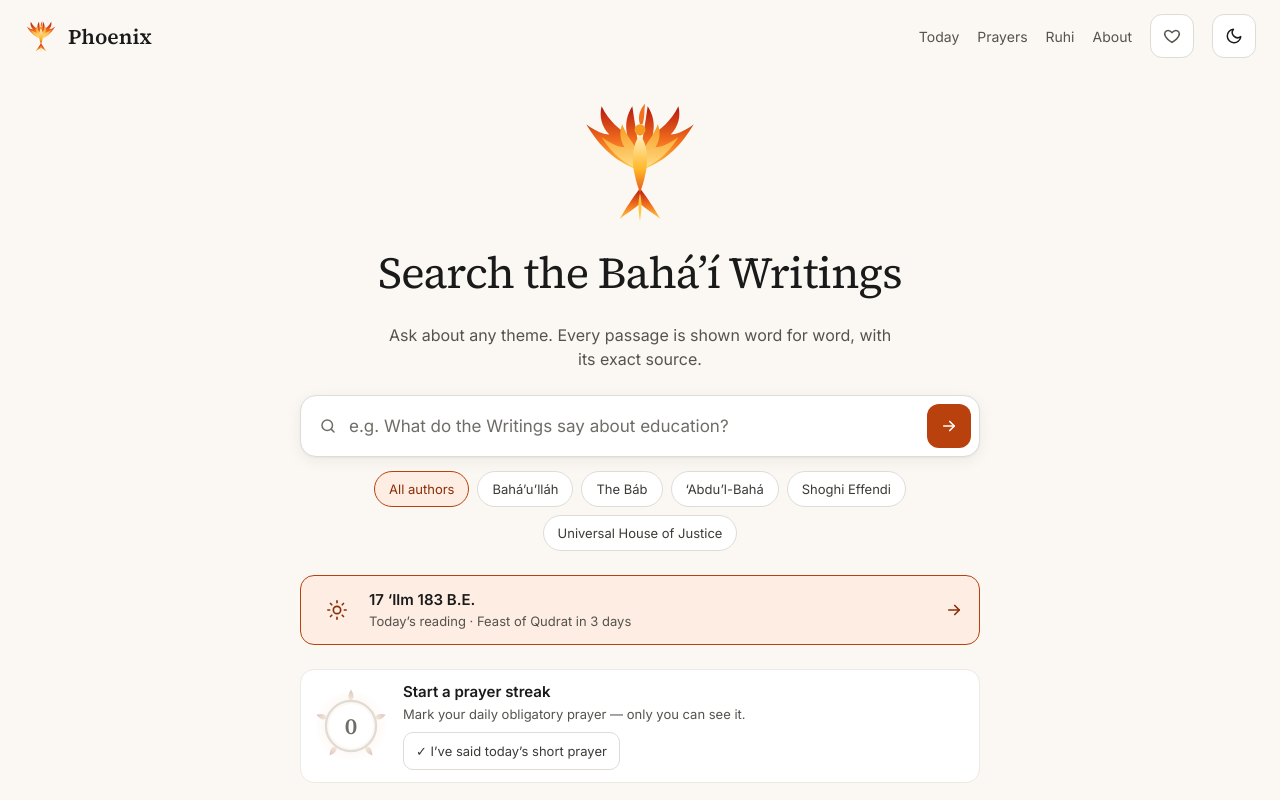
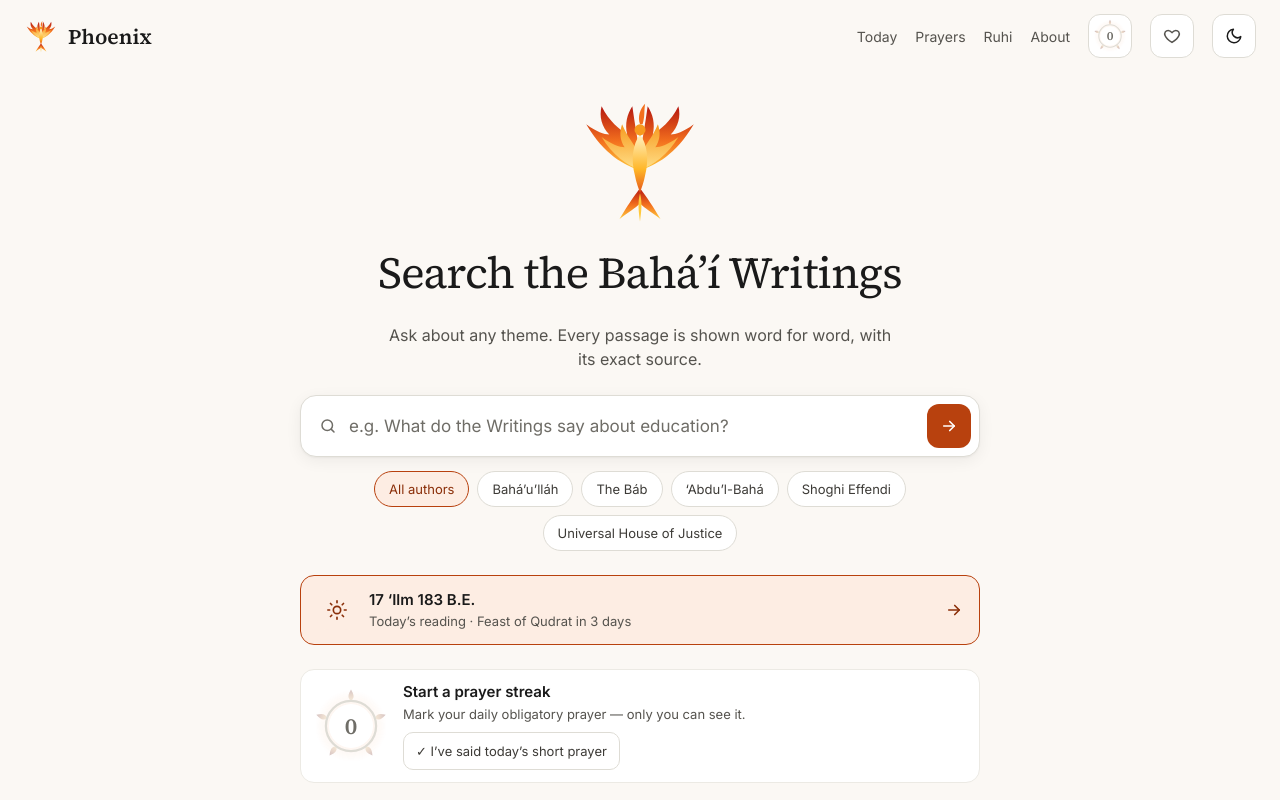
Before and after one commit to Cheeky125/bahai-gpt, a Next.js app: page / in a window 1280 px wide. Shown: the top 800 px of the page. Built offline with nearby package versions, Linux system fonts and the light colour scheme.

Commit message:
Header: fiery prayer-streak number next to the heart and light/dark buttons on every page
Co-Authored-By: Claude Opus 5.5 <noreply@anthropic.com>
Claude-Session: https://claude.ai/code/session_01T2f4bj7FhX2hf32bYajDJ4

```diff
--- a/app/components/Saved.js
+++ b/app/components/Saved.js
@@ -1,6 +1,7 @@
 "use client";
 // Phoenix — favourites. A heart on any prayer, passage or story keeps a copy on this device (no account needed).
 import { useEffect, useState } from "react";
+import { StreakChip } from "./Streak";
 
 const KEY = "phoenix-saved";
 const read = () => { try { return JSON.parse(localStorage.getItem(KEY) || "[]"); } catch (e) { return []; } };
@@ -41,10 +42,14 @@ export function FavButton({ r }) {
 
 export function SavedLink() {
   const { list } = useSaved();
+  // the prayer streak sits next to it in every header
   return (
+    <>
+    <StreakChip />
     <a className="iconbtn savedlink" href="/saved" aria-label={`Saved (${list.length})`} title="Saved">
       <svg aria-hidden="true" width="18" height="18" viewBox="0 0 24 24" fill="none" stroke="currentColor" strokeWidth="2" strokeLinecap="round" strokeLinejoin="round"><path d="M12 20.5s-7.5-4.6-9.3-9.2C1.4 7.8 3.6 4.5 7 4.5c2 0 3.5 1.1 5 3 1.5-1.9 3-3 5-3 3.4 0 5.6 3.3 4.3 6.8-1.8 4.6-9.3 9.2-9.3 9.2Z" /></svg>
       {list.length > 0 && <span className="savedcount">{list.length}</span>}
     </a>
+    </>
   );
 }
--- a/app/components/Streak.js
+++ b/app/components/Streak.js
@@ -35,13 +35,34 @@ export function FireBadge({ n, lit, size = 76 }) {
   );
 }
 
-export default function StreakCard() {
+// keeps up with marks made anywhere on the page (home card, header, obligatory page)
+function useStreak() {
   const [st, setSt] = useState(null);
   const [today, setToday] = useState(null);
   useEffect(() => {
-    setSt(load());
-    const [y, m, d] = todayIn(); setToday(keyOf(y, m, d));
+    const upd = () => { setSt(load()); const [y, m, d] = todayIn(); setToday(keyOf(y, m, d)); };
+    upd();
+    window.addEventListener("phoenix-op", upd); window.addEventListener("storage", upd);
+    return () => { window.removeEventListener("phoenix-op", upd); window.removeEventListener("storage", upd); };
   }, []);
+  return [st, setSt, today];
+}
+
+// Header: the fiery number next to the heart and the light/dark button
+export function StreakChip() {
+  const [st, , today] = useStreak();
+  if (!st || !today) return <span className="iconbtn streakchip" aria-hidden="true" />;
+  const { cur } = streaks(st.days, today);
+  const lit = done(st.days[today]);
+  return (
+    <a className="iconbtn streakchip" href="/obligatory" aria-label={`Prayer streak: ${cur} day${cur === 1 ? "" : "s"}${lit ? ", said today" : ", not yet today"}`} title="Prayer streak">
+      <FireBadge n={cur} lit={lit} size={34} />
+    </a>
+  );
+}
+
+export default function StreakCard() {
+  const [st, setSt, today] = useStreak();
   if (!st || !today) return null;
   const { cur, best } = streaks(st.days, today);
   const lit = done(st.days[today]);
--- a/app/globals.css
+++ b/app/globals.css
@@ -411,3 +411,7 @@ a.theme { text-decoration: none; display: inline-flex; align-items: center; min-
 @keyframes fbglow { 0%, 100% { opacity: .6 } 50% { opacity: 1 } }
 @media (prefers-reduced-motion: reduce) { .firebadge * { animation: none !important; } }
 .firebadge.lit .fbnum { fill: url(#fbNum); font-weight: 700; }
+.streakchip { padding: 0; text-decoration: none; }
+.streakchip .fbnum { font-size: 36px; }
+.streakchip .fbflames { opacity: .35; }
+@media (max-width: 420px) { .nav { gap: 8px; } .header .iconbtn { width: 40px; height: 40px; } }
--- a/app/lib/opstreak.js
+++ b/app/lib/opstreak.js
@@ -1,7 +1,7 @@
 // Phoenix — obligatory prayer streak, kept only in this browser (localStorage).
 export const KEY = "phoenix-op";
 export const load = () => { try { return JSON.parse(localStorage.getItem(KEY) || "null") || { choice: "short", days: {} }; } catch (e) { return { choice: "short", days: {} }; } };
-export const save = (s) => { try { localStorage.setItem(KEY, JSON.stringify(s)); } catch (e) {} };
+export const save = (s) => { try { localStorage.setItem(KEY, JSON.stringify(s)); } catch (e) {} try { window.dispatchEvent(new Event("phoenix-op")); } catch (e) {} };
 export const done = (d) => !!d && (d.short || d.long || (d.m && d.n && d.e));
 export const keyOf = (y, m, d) => `${y}-${String(m).padStart(2, "0")}-${String(d).padStart(2, "0")}`;
 export const shift = (k, n) => new Date(Date.parse(k) + n * 86400000).toISOString().slice(0, 10);
--- a/app/saved/page.js
+++ b/app/saved/page.js
@@ -1,6 +1,7 @@
 import Logo from "../components/Logo";
 import Install from "../components/Install";
 import SavedList from "../components/SavedList";
+import { StreakChip } from "../components/Streak";
 import { ThemeToggle, Footer } from "../components/Phoenix";
 
 export const metadata = { title: "Saved — Phoenix", description: "Your saved prayers, passages and stories." };
@@ -10,7 +11,7 @@ export default function Page() {
     <>
       <header className="header bar">
         <a className="brand" href="/" style={{ textDecoration: "none" }}><Logo id="sv" />Phoenix</a>
-        <nav className="nav"><Install /><a href="/">Search</a><a href="/today">Today</a><a href="/prayers">Prayers</a><ThemeToggle /></nav>
+        <nav className="nav"><Install /><a href="/">Search</a><a href="/today">Today</a><a href="/prayers">Prayers</a><StreakChip /><ThemeToggle /></nav>
       </header>
       <main className="ptop" style={{ paddingBottom: 64, gap: 16 }}>
         <SavedList />
```
